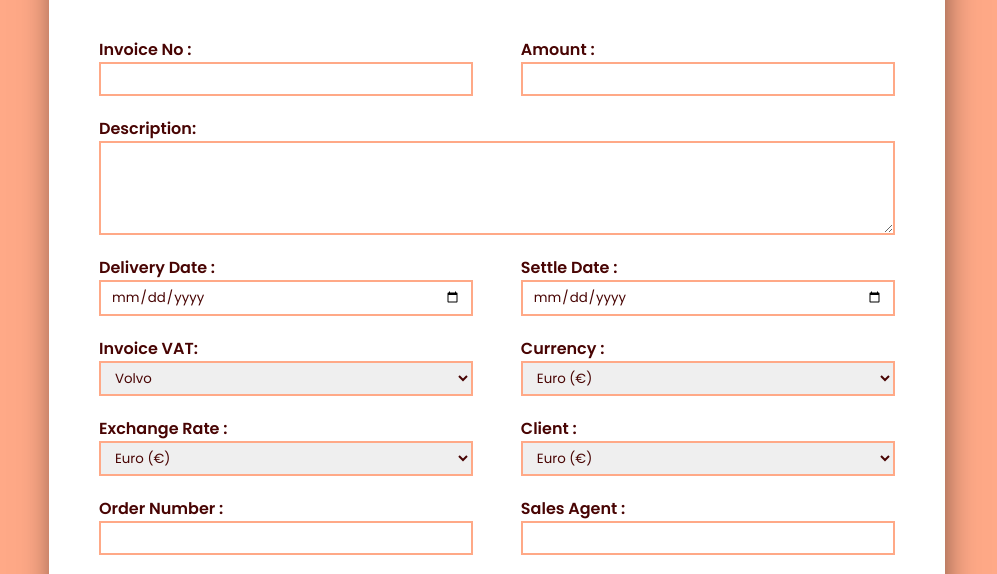
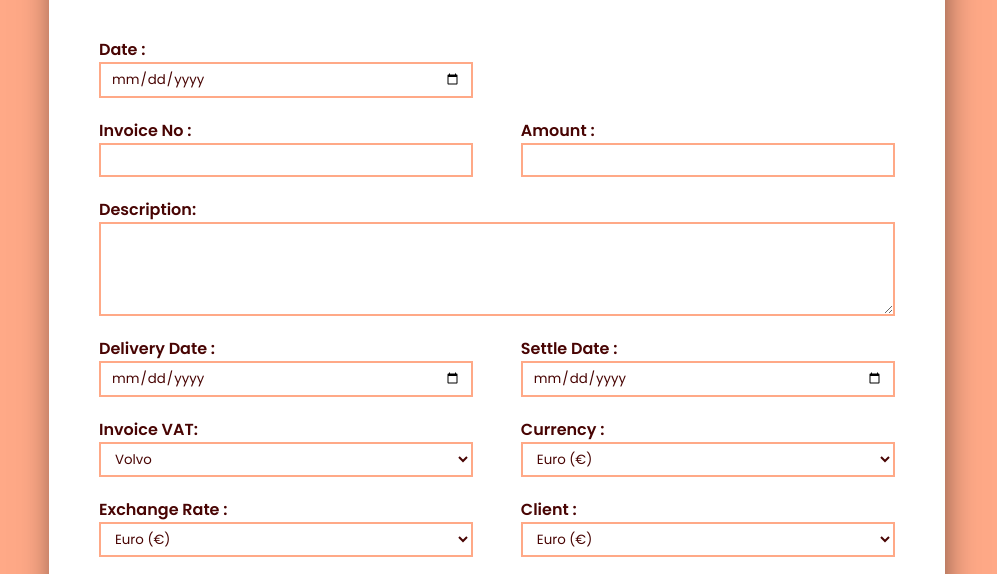
Before and after one commit to Lakesxo/Optisource-task, a plain HTML site: page index.html in a window 1280 px wide. Shown: the part 209-783 px from the top of the page, without its empty margins (143-1140 px from the left). Drawn offline with Linux system fonts and the light colour scheme.

Commit message:
added date

```diff
--- a/assets/css/main.css
+++ b/assets/css/main.css
@@ -48,6 +48,12 @@ p.inv {
     display: flex;
     flex-direction: column;
 }
+.date {
+    display: flex;
+    flex-direction: column;
+    width: 47%;
+    margin-bottom: 20px;
+}
 .desc {
     margin-bottom: 20px;
 }
@@ -76,6 +82,9 @@ input[type="submit"]{
     margin-top: 20px;
     margin-bottom: 40px;
 }
+select {
+    background-color: #ffffff;
+}
 
 /* Media Query */
 @media all and (max-width: 680px){
--- a/index.html
+++ b/index.html
@@ -15,6 +15,10 @@
                 <img src="./assets/img/Group 41.png" alt="logo">
             </header>
             <form>
+                <div class="date">
+                    <label for="inv">Date :</label>
+                    <input type="date" name="inv" id="inv">
+                </div>
                 <div class="flex1">
                     <div class="lefty">
                         <label for="number">Invoice No :</label>
```
